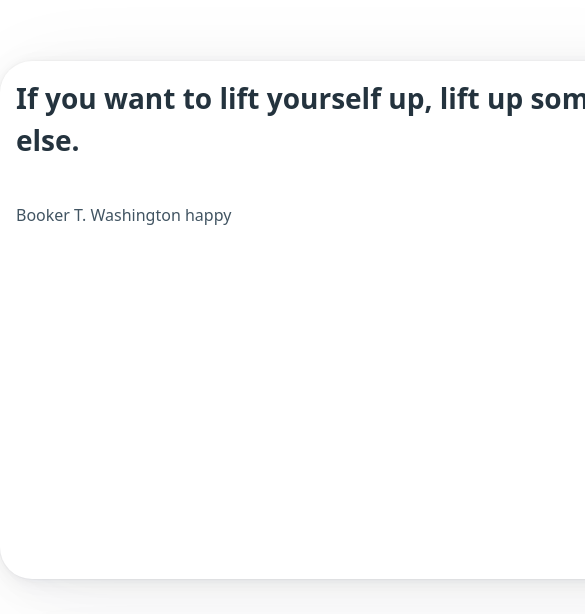
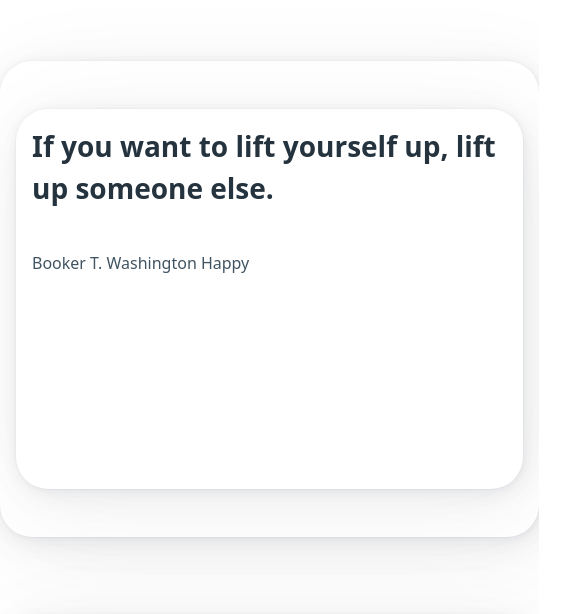
Before and after one commit to JakeDEsposito/comm-429-random-quote-generator, a plain HTML site: page index.html in a window 390 px wide. Shown: the part 195-809 px from the top of the page, 585 px wide, since content can reach past the window. Drawn offline with nearby package versions, Linux system fonts and the light colour scheme.

Commit message:
Removed jquery from project

```diff
--- a/css/index.css
+++ b/css/index.css
@@ -4,6 +4,19 @@
     grid-gap: 1rem;
 }
 
+@media screen and (max-width: 1280px) {
+    #quotes {
+        grid-template-columns: repeat(2, 1fr);
+    }
+}
+
+@media screen and (max-width: 768px) {
+    #quotes {
+        grid-template-columns: repeat(1, 1fr);
+    }
+}
+
+
 #quotes article {
     aspect-ratio: 4/3;
     padding: 1rem;
--- a/index.html
+++ b/index.html
@@ -7,8 +7,6 @@
         <meta name="author" content="Jake D'Esposito">
 
         <title>Random Quote Generator</title>
-
-        <script src="https://code.jquery.com/jquery-3.6.3.min.js" integrity="sha256-pvPw+upLPUjgMXY0G+8O0xUf+/Im1MZjXxxgOcBQBXU=" crossorigin="anonymous"></script>
 
         <link rel="stylesheet" href="https://unpkg.com/@picocss/pico@1.*/css/pico.min.css">
         <link rel="stylesheet" href="css/index.css">
--- a/src/populatequotes.js
+++ b/src/populatequotes.js
@@ -1,23 +1,25 @@
 const populateQuotes = (tag) => {
-    $("#quotes").empty()
+    const quotes = document.getElementById('quotes');
 
-    $.getJSON("../res/quotes.json", (quotes) => {
+    while(quotes.firstElementChild)
+        quotes.firstElementChild.remove()
 
+    fetch("../res/quotes.json").then(data => data.json()).then(quotes => {
         if (tag)
-            quotes = quotes.filter(({ tags }) => tags).filter(({ tags }) => tags.includes(tag))
-
-        $.each(quotes, (_i, { quote, author, tags }) => {
-
-            $("#quotes").append(`
+            return quotes.filter(({ tags }) => tags).filter(({ tags }) => tags.includes(tag))
+        return quotes
+    }).then(qs => {
+        for(const { quote, author, tags } of qs) {
+            const newElem = document.createElement('article')
+            newElem.innerHTML = `
                 <article>
                     <h2>${quote}</h2>
                     ${author}
-                    ${tags ? tags : ""}
+                    ${tags ? tags.map(tag => tag.charAt(0).toUpperCase() + tag.slice(1)) : ""}
                 </article>
-            `)
-
-        })
-
+            `
+            quotes.appendChild(newElem)
+        }
     })
 }
 
--- a/src/tagsdropdown.js
+++ b/src/tagsdropdown.js
@@ -1,7 +1,20 @@
-$.getJSON("../res/quotes.json", (quotes) => {
-    const tags = quotes.filter(({ tags }) => tags).map(({ tags }) => tags).flat()
+const populateTagsDropDown = () => {
+    const tags = document.getElementById('tags')
+    const existingTags = []
 
-    $.each(tags, (_i, tag) => $("#tags").append(`
-        <option value="${tag}">${tag.charAt(0).toUpperCase() + tag.slice(1)}</option>
-    `))
-})
+    fetch("../res/quotes.json").then(data => data.json()).then(quotes => quotes.filter(({ tags }) => tags).map(({ tags }) => tags).flat())
+    .then(ts => {
+        for (const tag of ts) {
+            if(!existingTags.includes(tag)) {
+                existingTags.push(tag)
+
+                const newElem = document.createElement('option')
+                newElem.setAttribute("value", tag)
+                newElem.innerHTML = tag.charAt(0).toUpperCase() + tag.slice(1)
+                tags.appendChild(newElem)
+            }
+        }
+    })
+}
+
+populateTagsDropDown()
```
